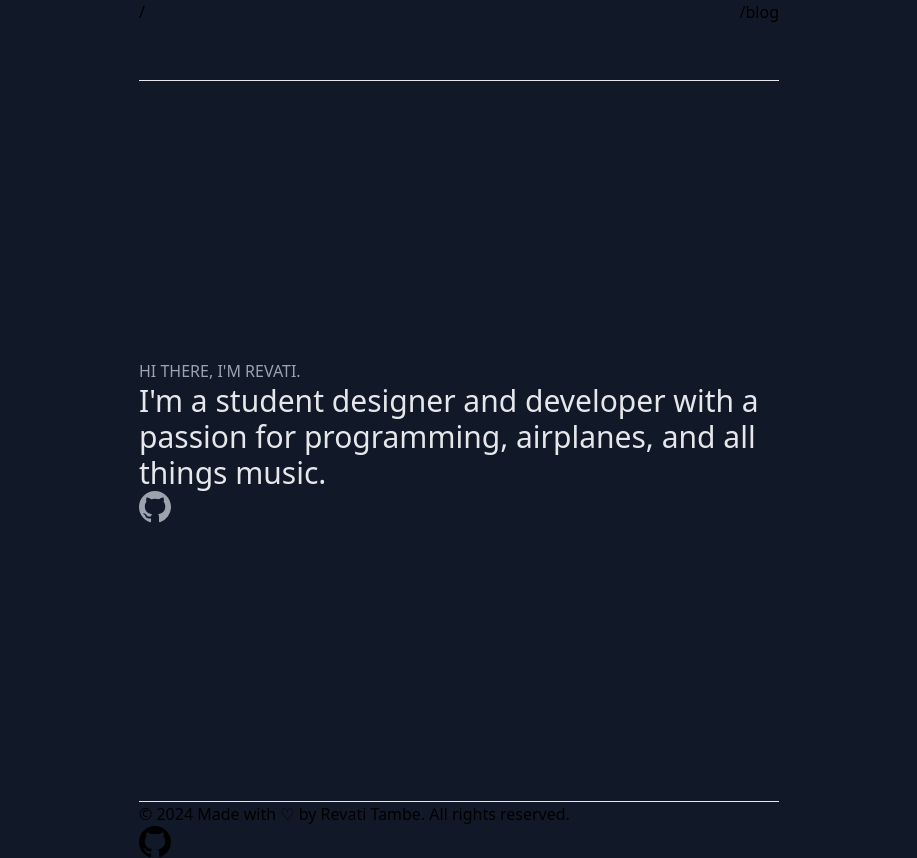
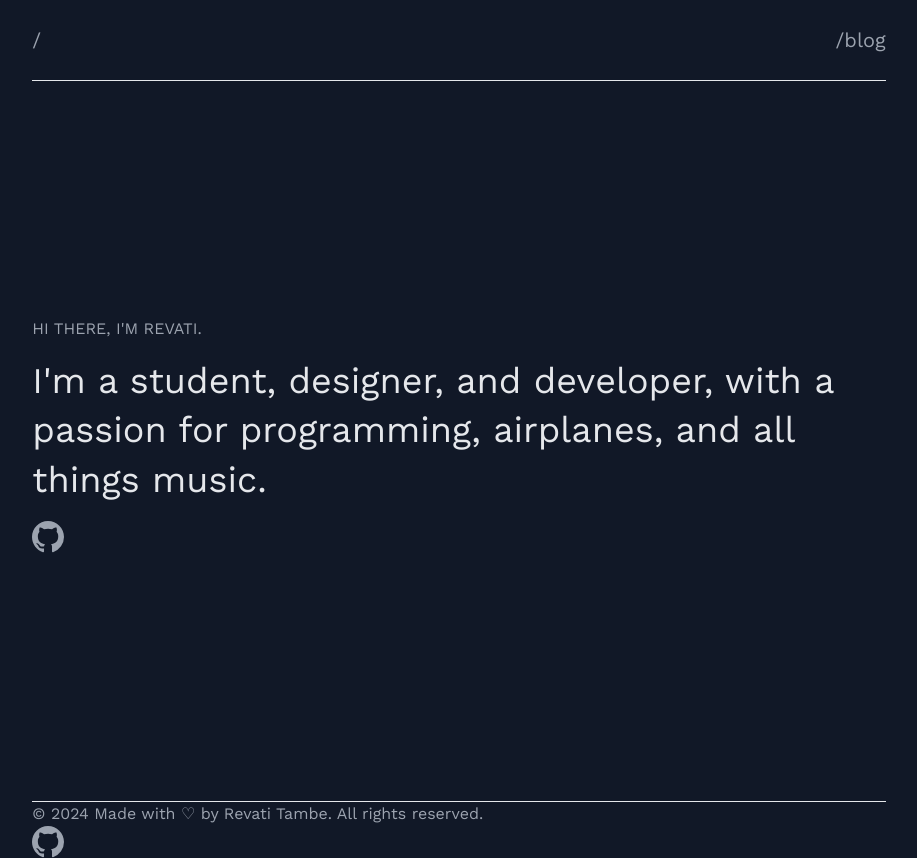
Before and after one commit to djarty24/djarty24.github.io, an Astro site: page / in a window 1280 px wide. Shown: the whole page, without its empty margins (181-1098 px from the left). Built offline with nearby package versions, Linux system fonts and the light colour scheme; Astro itself is replaced by a stand-in of ours.

Commit message:
tailwind is awesome

```diff
--- a/src/components/Footer.astro
+++ b/src/components/Footer.astro
@@ -2,12 +2,11 @@
 const today = new Date();
 ---
 
-<footer class="m-auto w-11/12 md:w-1/2 sm:w-2/3">
+<footer class="text-gray-400">
     <hr>
     &copy; {today.getFullYear()} Made with ♡ by Revati Tambe. All rights reserved.
     <div class="social-links">
-        <a href="https://github.com/withastro/astro" target="_blank">
-            <span class="sr-only">Go to Astro's GitHub repo</span>
+        <a href="https://github.com/djarty24" target="_blank">
             <svg
                 viewBox="0 0 16 16"
                 aria-hidden="true"
--- a/src/components/Header.astro
+++ b/src/components/Header.astro
@@ -4,73 +4,11 @@ import { SITE_TITLE } from "../consts";
 ---
 
 <header>
-	<nav class="h-[10vh] m-auto w-11/12 md:w-1/2 sm:w-2/3 flex justify-between">
+	<nav class="h-[10vh] text-gray-400 flex justify-between items-center text-lg md:text-xl">
 		<h2><a href="/">/</a></h2>
-		<div class="internal-links">
+		<div class="">
 			<HeaderLink href="/blog">/blog</HeaderLink>
-			<!-- <HeaderLink href="/about">About</HeaderLink>
-			<HeaderLink href="/contact">Contact</HeaderLink> -->
 		</div>
-		<!-- <div class="social-links">
-			<a href="https://github.com/djarty24" target="_blank">
-				<span class="sr-only">Go to Astro's GitHub repo</span>
-				<svg viewBox="0 0 16 16" aria-hidden="true" width="32" height="32"
-					><path
-						fill="currentColor"
-						d="M8 0C3.58 0 0 3.58 0 8c0 3.54 2.29 6.53 5.47 7.59.4.07.55-.17.55-.38 0-.19-.01-.82-.01-1.49-2.01.37-2.53-.49-2.69-.94-.09-.23-.48-.94-.82-1.13-.28-.15-.68-.52-.01-.53.63-.01 1.08.58 1.23.82.72 1.21 1.87.87 2.33.66.07-.52.28-.87.51-1.07-1.78-.2-3.64-.89-3.64-3.95 0-.87.31-1.59.82-2.15-.08-.2-.36-1.02.08-2.12 0 0 .67-.21 2.2.82.64-.18 1.32-.27 2-.27.68 0 1.36.09 2 .27 1.53-1.04 2.2-.82 2.2-.82.44 1.1.16 1.92.08 2.12.51.56.82 1.27.82 2.15 0 3.07-1.87 3.75-3.65 3.95.29.25.54.73.54 1.48 0 1.07-.01 1.93-.01 2.2 0 .21.15.46.55.38A8.012 8.012 0 0 0 16 8c0-4.42-3.58-8-8-8z"
-					></path></svg
-				>
-			</a>
-		</div> -->
 	</nav>
-	<hr class="m-auto w-11/12 md:w-1/2 sm:w-2/3">
+	<hr>
 </header>
-
-<!-- <style>
-	header {
-		margin: 0;
-		padding: 0em 1em;
-	}
-
-	h2 {
-		margin: 0;
-		font-size: 1em;
-	}
-
-	h2 a,
-	h2 a.active {
-		text-decoration: none;
-	}
-
-	nav {
-		display: flex;
-		align-items: center;
-		justify-content: space-between;
-		width: var(--page-width);
-    	margin: auto;
-		padding: 1em 0em 0em 0em;
-	}
-
-	nav a {
-		padding: 1em 0.5em;
-		color: var(--black);
-		border-bottom: 4px solid transparent;
-		text-decoration: none;
-	}
-
-	nav a.active {
-		text-decoration: none;
-		text-decoration: underline wavy;
-	}
-
-	.social-links,
-	.social-links a {
-		display: flex;
-	}
-
-	@media (max-width: 800px) {
-		.social-links {
-			display: none;
-		}
-	}
-</style> -->
--- a/src/pages/index.astro
+++ b/src/pages/index.astro
@@ -11,19 +11,26 @@ import { SITE_TITLE, SITE_DESCRIPTION } from "../consts";
     <BaseHead title={SITE_TITLE} description={SITE_DESCRIPTION} />
     <link rel="preconnect" href="https://fonts.googleapis.com" />
     <link rel="preconnect" href="https://fonts.gstatic.com" crossorigin />
+    <link rel="preconnect" href="https://fonts.googleapis.com" />
+    <link rel="preconnect" href="https://fonts.gstatic.com" crossorigin />
     <link
-	  href="https://fonts.googleapis.com/css2?family=Work+Sans:ital,wght@0,100..900;1,100..900&display=swap"
+      href="https://fonts.googleapis.com/css2?family=Inter:wght@100..900&family=Karla:ital,wght@0,200..800;1,200..800&family=Work+Sans:ital,wght@0,100..900;1,100..900&display=swap"
       rel="stylesheet"
     />
     <meta name="viewport" content="width=device-width, initial-scale=1" />
   </head>
-  <body class="font-sans bg-gray-900">
+  <body class="bg-gray-900 m-auto w-10/12 sm:w-4/5 md:w-2/3">
     <Header />
-	<main class="h-[90vh] m-auto w-11/12 md:w-1/2 sm:w-1/2 flex justify-center items-center">
+    <main
+      class="h-[90vh] flex justify-center items-center"
+    >
       <div class="">
         <h5 class="text-base text-gray-400">HI THERE, I'M REVATI.</h5>
-			<h1 class="text-2xl md:text-3xl text-gray-200"> I'm a student designer and developer with a passion for programming, airplanes, and all things music.</h1>
-			<div class="text-gray-400 hover:text-gray-200">
+        <h1 class="text-2xl sm:text-3xl md:text-3xl lg:text-4xl text-gray-200 lg:leading-snug py-4">
+          I'm a student, designer, and developer, with a passion for programming,
+          airplanes, and all things music.
+        </h1>
+        <div class="text-gray-400 hover:text-gray-200 pb-3">
           <a href="https://github.com/djarty24" target="_blank">
             <svg
               viewBox="0 0 16 16"
--- a/src/styles/global.css
+++ b/src/styles/global.css
@@ -3,6 +3,10 @@
   https://github.com/HermanMartinus/bearblog/blob/297026a877bc2ab2b3bdfbd6b9f7961c350917dd/templates/styles/blog/default.css
   License MIT: https://github.com/HermanMartinus/bearblog/blob/master/LICENSE.md
  */
+
+* {
+    font-family: "Work Sans", sans-serif;
+}
 
 /* :root {
 	--accent: #2337ff;
```
Lines whose indentation alone changed are shown as unchanged.
